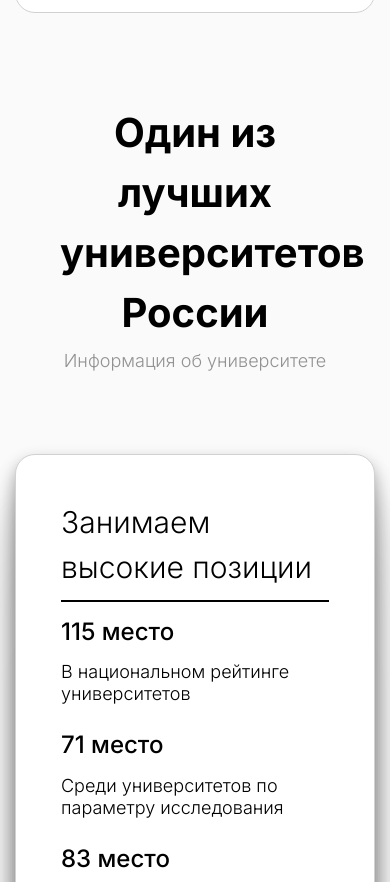
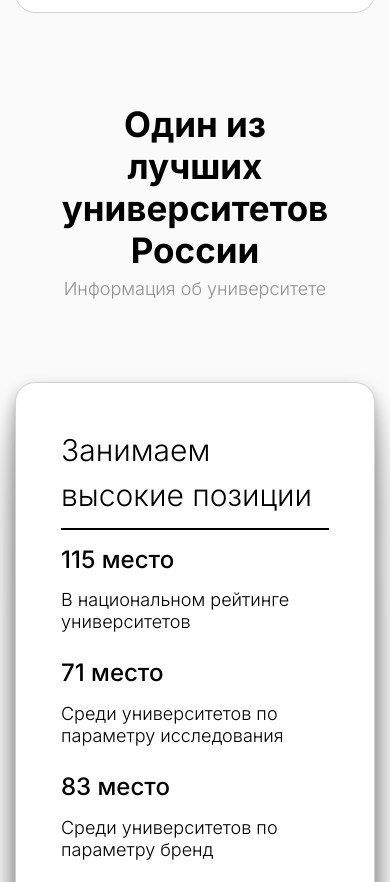
Before and after one commit to GhostGrand/poas-landing, a plain HTML site: page index.html in a window 390 px wide. Shown: the part 1074-1956 px from the top of the page. Drawn offline with Linux system fonts and the light colour scheme.

Commit message:
changed adaptive settings for header-block__title

```diff
--- a/css/style.css
+++ b/css/style.css
@@ -196,6 +196,15 @@ body {
     line-height: 150%;
     font-size: 40px;
 }
+
+@media (max-width: 700px) {
+    .header-block__title{
+    text-align: center;
+    line-height: 120%;
+    font-size: 35px;
+    }
+}
+
 .header-block__title:not(:last-child) {
     margin: 0px 0px 5px 0px;
 }
```
